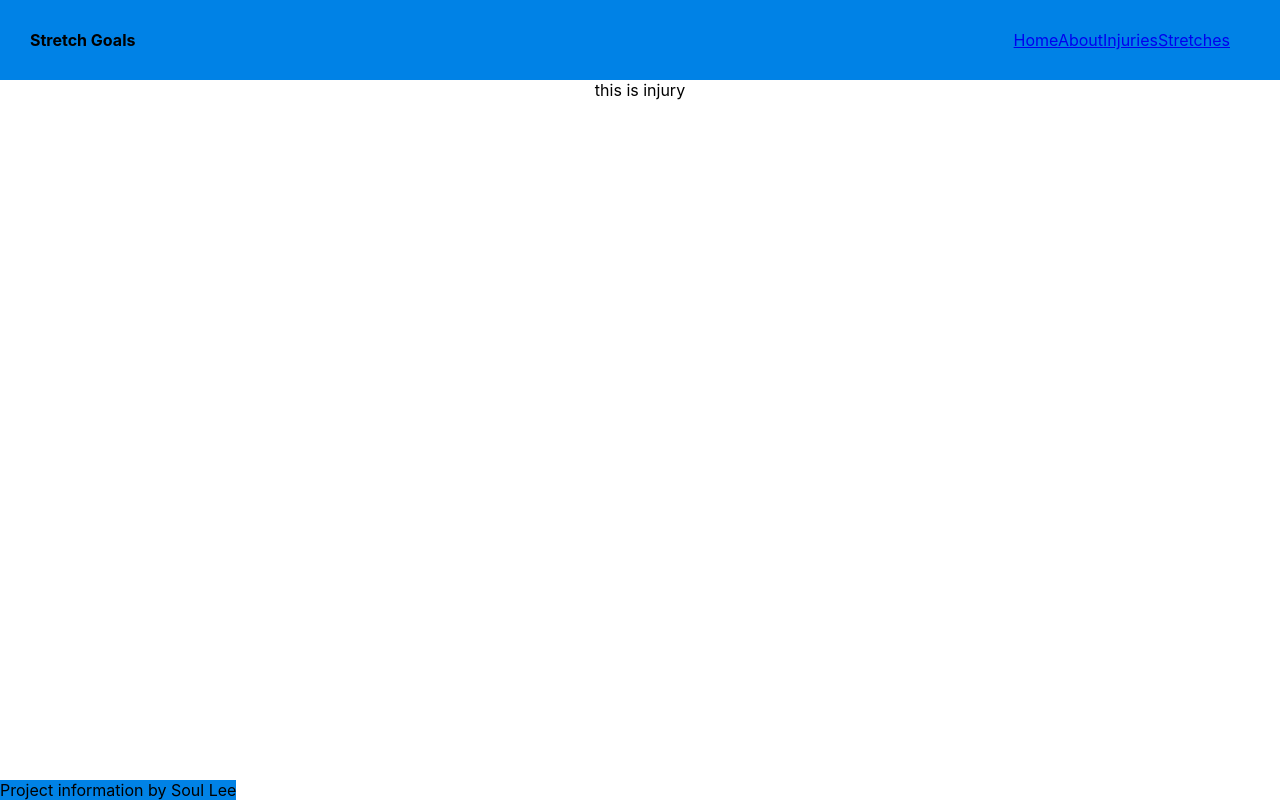
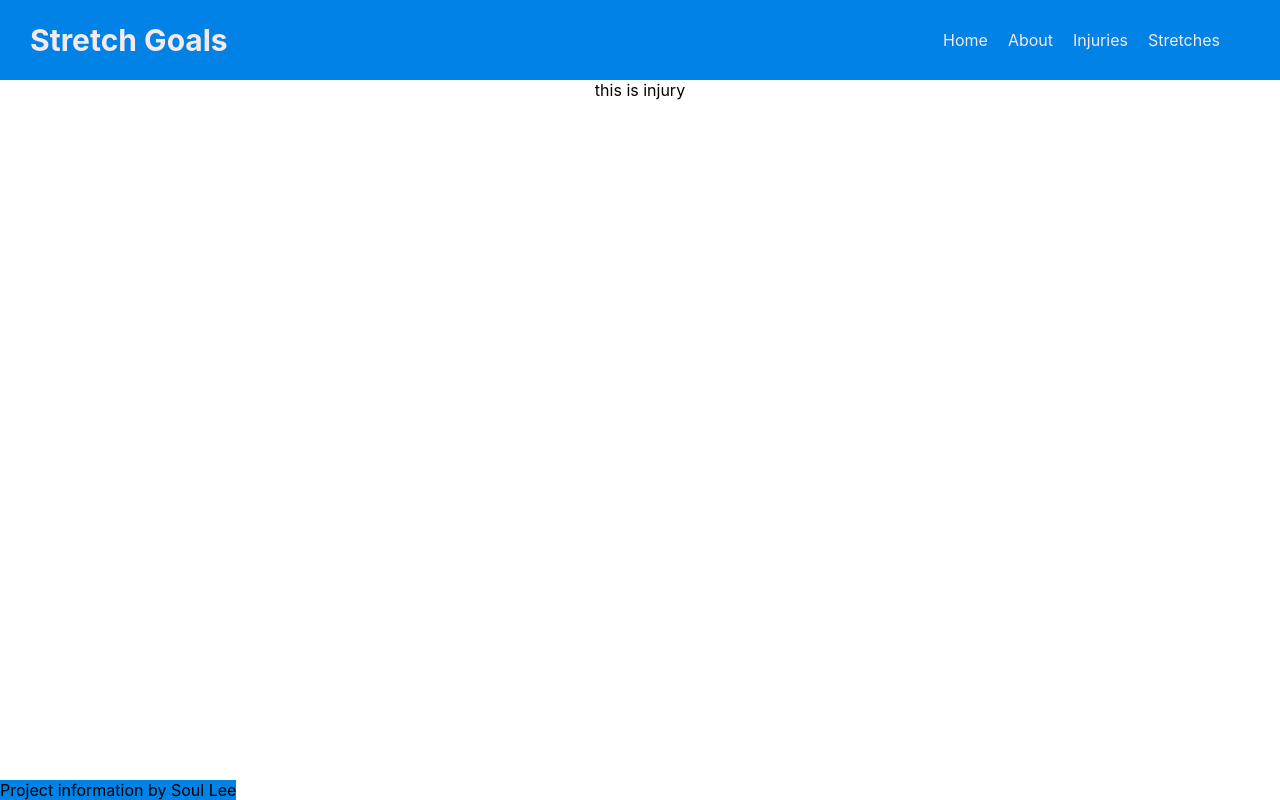
Before and after one commit to sal59265/Stretch-goals, a React (Create React App) app in the folder client/: page /injuries in a window 1280 px wide. Built offline with nearby package versions, Linux system fonts and the light colour scheme; no server answers.

Commit message:
add new routes by id

```diff
--- a/client/package.json
+++ b/client/package.json
@@ -6,6 +6,7 @@
     "@testing-library/jest-dom": "^5.16.1",
     "@testing-library/react": "^12.1.2",
     "@testing-library/user-event": "^13.5.0",
+    "axios": "^0.24.0",
     "react": "^17.0.2",
     "react-dom": "^17.0.2",
     "react-router-dom": "^5.3.0",
--- a/client/src/App.css
+++ b/client/src/App.css
@@ -12,8 +12,13 @@
 }
 
 .navDiv {
-  display: inline-block;
   padding: 0px 20px;
+}
+
+.divItem {
+  padding: 10px;
+  text-decoration: none;
+  color: rgb(245, 233, 233);
 }
 
 .Footer {
@@ -25,3 +30,7 @@
   justify-content: space-between;
   align-items: center;
 }
+.title {
+  font-size: 30px;
+  color: rgb(245, 233, 233);
+}
--- a/client/src/App.js
+++ b/client/src/App.js
@@ -1,3 +1,6 @@
+import React, { useState, useEffect } from 'react';
+import { Route } from 'react-router-dom';
+import axios from 'axios';
 import './App.css';
 import Home from './components/Home';
 import Nav from './components/Nav';
@@ -5,18 +8,47 @@ import Injury from './components/Injury';
 import Stretch from './components/Stretch';
 import Footer from './components/Footer';
 import About from './components/About';
-import { Route } from 'react-router-dom';
 
 function App() {
+  const [bodyParts, setBodyparts] = useState([]);
+  const [injuries, setInjuries] = useState([]);
+
+  const getBodyParts = async () => {
+    const response = await axios.get('http://localhost:3001/parts');
+    console.log(response);
+    setBodyparts(response.data);
+  };
+
+  useEffect(() => {
+    getBodyParts();
+  }, []);
+
+  const getInjuries = async () => {
+    const response = await axios.get('http://localhost:3001/injuries');
+    setInjuries(response.data);
+  };
+
+  useEffect(() => {
+    getInjuries();
+  }, []);
+
   return (
     <div className="App">
       <header>
         <Nav />
       </header>
       <main>
-        <Route exact path="/" component={Home} />
+        <Route
+          exact
+          path="/"
+          component={(props) => <Home {...props} parts={bodyParts} />}
+        />
         <Route exact path="/About" component={About} />
-        <Route exact path="/Injuries" component={Injury} />
+        <Route
+          exact
+          path="/Injuries"
+          component={(props) => <Injury {...props} injuries={injuries} />}
+        />
         <Route exact path="/Stretches" component={Stretch} />
       </main>
       <footer>
--- a/client/src/components/Home.js
+++ b/client/src/components/Home.js
@@ -5,7 +5,6 @@ const Home = () => {
   return (
     <div className="home">
       <div className="flex-container">
-        This is Home
         <Posture />
       </div>
     </div>
--- a/client/src/components/Nav.js
+++ b/client/src/components/Nav.js
@@ -6,10 +6,18 @@ const Nav = () => {
     <nav className="navbar">
       <h4 className="title">Stretch Goals</h4>
       <div className="navDiv">
-        <Link to="/">Home</Link>
-        <Link to="/about">About</Link>
-        <Link to="/Injuries">Injuries</Link>
-        <Link to="Stretches">Stretches</Link>
+        <Link className="divItem" to="/">
+          Home
+        </Link>
+        <Link className="divItem" to="/about">
+          About
+        </Link>
+        <Link className="divItem" to="/Injuries">
+          Injuries
+        </Link>
+        <Link className="divItem" to="/Stretches">
+          Stretches
+        </Link>
       </div>
     </nav>
   );
--- a/client/src/components/Posture.js
+++ b/client/src/components/Posture.js
@@ -3,16 +3,14 @@ import React from 'react';
 const Posture = () => {
   return (
     <div className="posture">
-      <div>This is a good posture</div>
+      <div>
+        This is an ideal posture you should have when working in your work
+        station.
+      </div>
       <img
         src="https://i.pinimg.com/originals/3f/59/e9/3f59e9f43ad6f633bdeba561bb6f3b08.png"
         alt="posture"
       />
-      <div>
-        <li className="key-points">
-          <ul></ul>
-        </li>
-      </div>
     </div>
   );
 };
```
Also changed, not shown: 2 other files (tests, documents, lock files or other folders).
